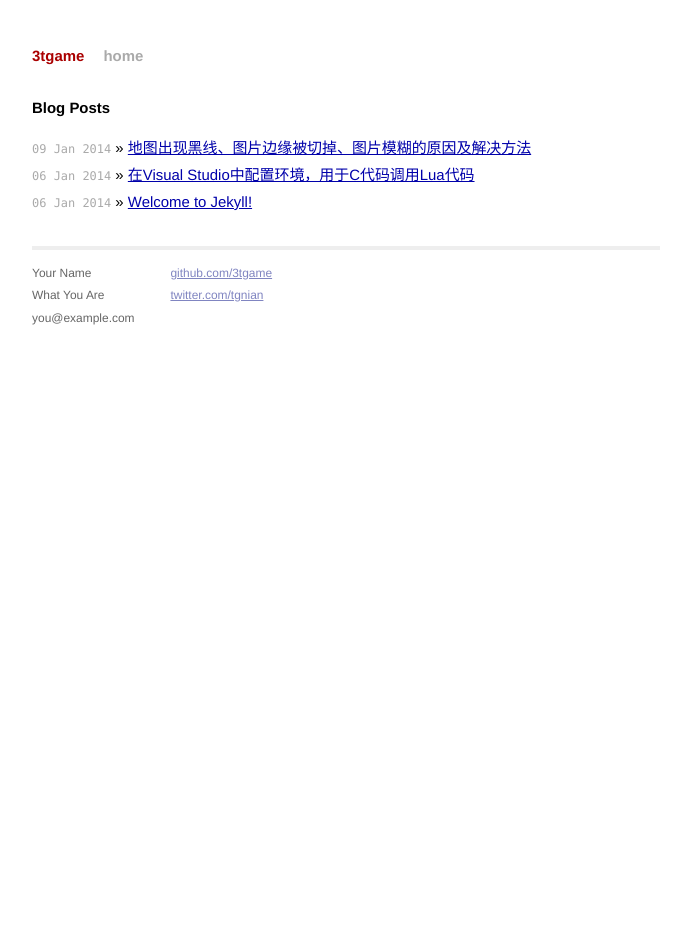
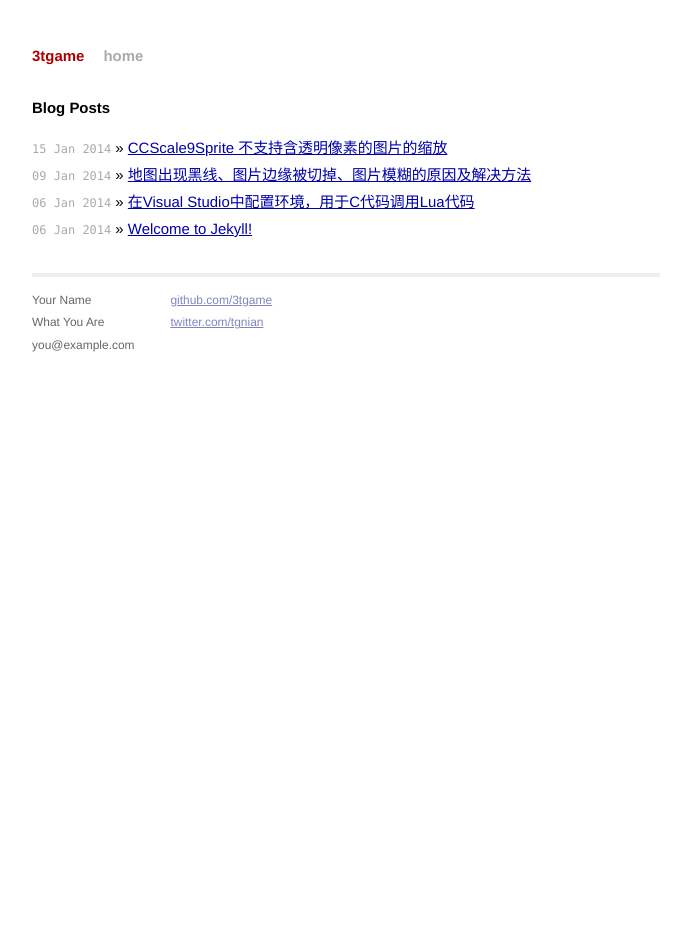
Before and after one commit to 3tgame/blog_jekyll, a Jekyll site: the page built from index.html, in a window 1280 px wide. Shown: the whole page, without its empty margins (294-985 px from the left). Built offline with Jekyll 4.4.1, drawn with Linux system fonts in a browser that asks for light colours; Markdown is read by kramdown in place of the engine named in the settings; some of the changed lines change nothing that is shown.

Commit message:
add a blog

```diff
--- a/_config.yml
+++ b/_config.yml
@@ -1,5 +1,6 @@
 name: 3tgame
-markdown: redcarpet
+# markdown: redcarpet
+markdown: rdiscount
 pygments: true
 encoding: UTF-8
 baseurl: /myblog
--- /dev/null
+++ b/_posts/2014-01-15-Cocos2dx-CCScale9Sprite-Notice.markdown
@@ -0,0 +1,43 @@
+---
+layout: post
+title:  "CCScale9Sprite 不支持含透明像素的图片的缩放"
+date:   2014-01-15 01:01:18
+categories: [Cocos2dx]
+---
+
+kongbai.png是包含20\*20个透明像素的图片，使用TexturePacker打包后，在最终纹理那里只有1\*1个像素。
+
+使用 local img = CCScale9Sprite::createWithSpriteFrameName("base/kongbai.png", CCRect(10,10,1,1));
+
+创建九宫图片后，会发现创建非透明的图片，现象是会显示一些乱七八糟的纹理。
+
+CCScale9Sprite中调用bool CCScale9Sprite::updateWithBatchNode(CCSpriteBatchNode* batchnode, CCRect rect, bool rotated, CCRect capInsets)
+设置9个CCSprite的纹理区域信息。
+
+该函数中使用如下语句计算各个CCSprite所用纹理区域的大小（注释为上面例子的计算）：
+ {% highlight c++ %}
+    float left_w = m_capInsetsInternal.origin.x;                 // 10
+    float center_w = m_capInsetsInternal.size.width;      // 1
+    float right_w = rect.size.width - (left_w + center_w); // 1 - (10 + 1) = -10
+    float top_h = m_capInsetsInternal.origin.y;                // 10
+    float center_h = m_capInsetsInternal.size.height;          // 1
+    float bottom_h = rect.size.height - (top_h + center_h);     // 1 - (10 + 1) = -10
+{% endhighlight %}
+如果kongbai.png在打包后纹理的位置为(354, 790);
+经过矩阵转换后，
+ {% highlight c++ %}
+     leftcenterbounds.origin = {x=354.00000 y=800.00000 }
+     leftcenterbounds.size = {width=10.000000 height=1.0000000 }
+     centerbounds.origin = {x=364.00000 y=800.00000 }
+     centerbounds.size = {width=1.0000000 height=1.0000000 }
+     rightcenterbounds.origin = {x=355.00000 y=800.00000 }
+     rightcenterbounds.size = {width=10.000000 height=1.0000000 }
+     ...
+{% endhighlight %}
+注意上面的right_w、bottom_h的结果为负数，故导致算出来的边界有点奇怪，rightcenterbounds的范围与leftcenterbounds和centerbounds的范围重叠。且leftcenterbounds的范围已超出kongbai.png在大纹理中占的1\*1的区域，故会导致使用隔壁纹理作为显示内容，显示一些缩放后的其他图片的部分区域。
+
+解决方法：
+
+1、不要使用透明像素的图片
+
+2、如果只包含透明像素，可设置capInsets时，把原始图片当做1*1来设，或不设capInsets，会自动使用CCRectMake(w/3, h/3, w/3, h/3)作为capInsets。
```
